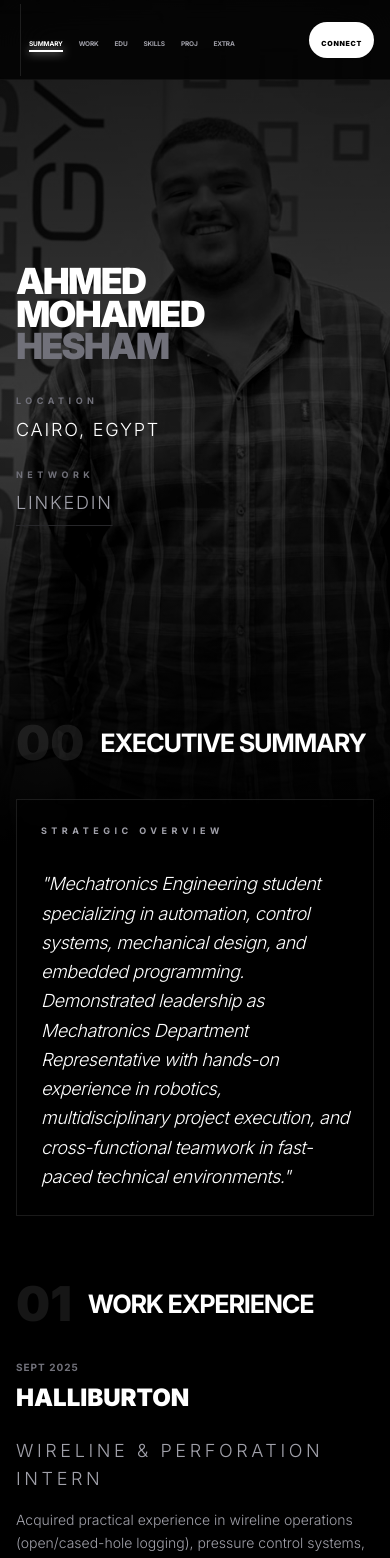
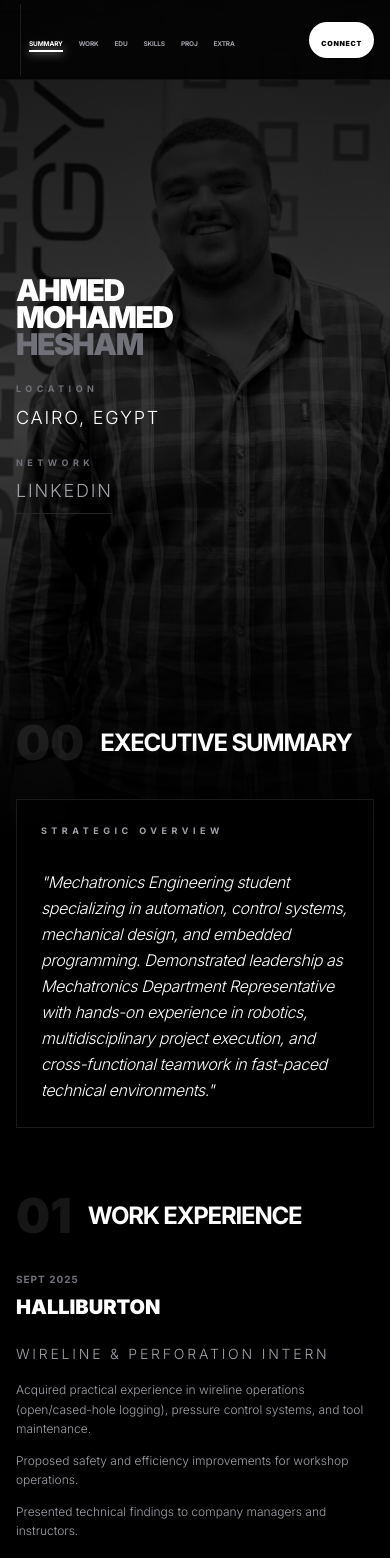
Before and after one commit to AmadoMamado74/AmadoPortfolio, a React (Vite) app: page / in a window 390 px wide. Shown: the top 1558 px of the page. Built offline with nearby package versions, Linux system fonts and the light colour scheme.

Commit message:
Optimize mobile font sizes for a more compact and readable layout

```diff
--- a/App.tsx
+++ b/App.tsx
@@ -296,7 +296,7 @@ const App: React.FC = () => {
         {/* HERO */}
         <section className="min-h-[70vh] flex flex-col justify-center px-4 md:px-8">
           <header className="max-w-[1400px] mx-auto w-full text-left">
-            <h1 className="text-4xl sm:text-6xl md:text-8xl lg:text-[10rem] font-black uppercase tracking-tighter leading-[0.9] mb-8 md:mb-12 animate-in fade-in slide-in-from-bottom-4 duration-1000">
+            <h1 className="text-3xl sm:text-5xl md:text-8xl lg:text-[10rem] font-black uppercase tracking-tighter leading-[0.9] mb-6 md:mb-12 animate-in fade-in slide-in-from-bottom-4 duration-1000">
               Ahmed<br />Mohamed<br /><span className="text-zinc-500">Hesham</span>
             </h1>
 
@@ -325,13 +325,13 @@ const App: React.FC = () => {
             <div className="max-w-[1400px] mx-auto">
               <div className="flex flex-row items-center gap-4 md:gap-12 mb-8 md:mb-32">
                 <span className="text-zinc-300/10 text-5xl md:text-[14rem] font-black leading-none select-none">00</span>
-                <h3 className="text-[6.5vw] md:text-8xl font-bold uppercase tracking-tighter md:tracking-[0.05em] md:-ml-20 text-white text-left break-words">Executive Summary</h3>
+                <h3 className="text-2xl md:text-8xl font-bold uppercase tracking-tighter md:tracking-[0.05em] md:-ml-20 text-white text-left break-words">Executive Summary</h3>
               </div>
               <div className="relative p-6 md:p-16 border border-white/10 bg-black/40 backdrop-blur-md group">
                 <div className="flex items-center justify-between gap-6 mb-8 md:mb-12">
                   <span className="text-zinc-400 text-[9px] md:text-[11px] font-bold uppercase tracking-[0.5em] md:tracking-[1em]">Strategic Overview</span>
                 </div>
-                <p className="text-lg md:text-2xl lg:text-3xl font-extralight leading-relaxed md:leading-tight text-white italic tracking-tight text-left">
+                <p className="text-base md:text-2xl lg:text-3xl font-extralight leading-relaxed md:leading-tight text-white italic tracking-tight text-left">
                   "{data.summary}"
                 </p>
               </div>
@@ -343,20 +343,20 @@ const App: React.FC = () => {
             <div className="max-w-[1400px] mx-auto">
               <div className="flex flex-row items-center gap-4 md:gap-12 mb-8 md:mb-40">
                 <span className="text-zinc-300/10 text-5xl md:text-[14rem] font-black leading-none select-none">01</span>
-                <h3 className="text-[6.5vw] md:text-8xl font-bold uppercase tracking-tighter md:tracking-[0.15em] md:-ml-20 text-white text-left break-words">Work Experience</h3>
+                <h3 className="text-2xl md:text-8xl font-bold uppercase tracking-tighter md:tracking-[0.15em] md:-ml-20 text-white text-left break-words">Work Experience</h3>
               </div>
               <div className="space-y-16 md:space-y-48">
                 {data.workExperience.map((exp) => (
                   <div key={exp.id} className="group relative grid grid-cols-1 md:grid-cols-4 gap-6 md:gap-16">
                     <div className="md:col-span-1 text-left">
                       <span className="text-[10px] md:text-[11px] font-bold text-zinc-500 uppercase tracking-widest block mb-2 md:mb-6">{exp.period}</span>
-                      <h4 className="text-2xl md:text-3xl font-black uppercase text-white leading-tight">{exp.company}</h4>
+                      <h4 className="text-xl md:text-3xl font-black uppercase text-white leading-tight">{exp.company}</h4>
                     </div>
                     <div className="md:col-span-3 border-l-0 md:border-l border-white/5 pl-0 md:pl-16 group-hover:border-white/20 transition-all duration-700 text-left">
-                      <h5 className="text-lg md:text-xl font-light text-zinc-400 mb-4 md:mb-10 uppercase tracking-[0.2em]">{exp.role}</h5>
+                      <h5 className="text-sm md:text-xl font-light text-zinc-400 mb-4 md:mb-10 uppercase tracking-[0.2em]">{exp.role}</h5>
                       <ul className="space-y-3 md:space-y-8">
                         {exp.description.map((d, i) => (
-                          <li key={i} className="text-zinc-400 text-[14px] md:text-lg leading-relaxed font-light hover:text-white transition-colors">{d}</li>
+                          <li key={i} className="text-zinc-400 text-[12px] md:text-lg leading-relaxed font-light hover:text-white transition-colors">{d}</li>
                         ))}
                       </ul>
                     </div>
@@ -371,18 +371,18 @@ const App: React.FC = () => {
             <div className="max-w-[1400px] mx-auto">
               <div className="flex flex-row items-center gap-4 md:gap-12 mb-8 md:mb-40">
                 <span className="text-zinc-300/10 text-5xl md:text-[14rem] font-black leading-none select-none">02</span>
-                <h3 className="text-[6.5vw] md:text-8xl font-bold uppercase tracking-tighter md:tracking-[0.15em] md:-ml-20 text-white text-left break-words">Education</h3>
+                <h3 className="text-2xl md:text-8xl font-bold uppercase tracking-tighter md:tracking-[0.15em] md:-ml-20 text-white text-left break-words">Education</h3>
               </div>
               <div className="grid grid-cols-2 gap-4 md:gap-10">
                 {data.education.map((edu) => (
                   <div key={edu.id} className="p-4 md:p-12 border border-white/10 bg-black/20 hover:border-white/40 transition-all duration-700 backdrop-blur-sm text-left">
                     <span className="text-[8px] md:text-[11px] font-bold text-zinc-500 uppercase tracking-widest">{edu.period}</span>
-                    <h4 className="text-lg md:text-4xl font-bold mt-2 md:mt-8 uppercase text-white">{edu.institution}</h4>
-                    <p className="text-[12px] md:text-xl font-light text-zinc-400 mt-2 md:mt-6 tracking-wide italic">{edu.degree}</p>
+                    <h4 className="text-sm md:text-4xl font-bold mt-2 md:mt-8 uppercase text-white">{edu.institution}</h4>
+                    <p className="text-[10px] md:text-xl font-light text-zinc-400 mt-2 md:mt-6 tracking-wide italic">{edu.degree}</p>
                     {edu.gpa && (
                       <div className="mt-4 md:mt-10 pt-4 md:pt-8 border-t border-white/10 flex items-baseline justify-start gap-2 md:gap-4">
-                        <span className="text-lg md:text-4xl font-black text-white uppercase tracking-tight">CGPA</span>
-                        <span className="text-sm md:text-2xl font-medium text-zinc-500">{edu.gpa}</span>
+                        <span className="text-sm md:text-4xl font-black text-white uppercase tracking-tight">CGPA</span>
+                        <span className="text-[10px] md:text-2xl font-medium text-zinc-500">{edu.gpa}</span>
                       </div>
                     )}
                   </div>
@@ -396,7 +396,7 @@ const App: React.FC = () => {
             <div className="max-w-[1400px] mx-auto">
               <div className="flex flex-row items-center gap-4 md:gap-12 mb-8 md:mb-40">
                 <span className="text-zinc-300/10 text-5xl md:text-[14rem] font-black leading-none select-none">03</span>
-                <h3 className="text-[6.5vw] md:text-8xl font-bold uppercase tracking-tighter md:tracking-[0.15em] md:-ml-20 text-white text-left break-words">Technical Skills</h3>
+                <h3 className="text-2xl md:text-8xl font-bold uppercase tracking-tighter md:tracking-[0.15em] md:-ml-20 text-white text-left break-words">Technical Skills</h3>
               </div>
               <div className="grid grid-cols-1 md:grid-cols-2 lg:grid-cols-3 gap-12 md:gap-16 lg:gap-24">
                 {/* Mechanical Engineering */}
@@ -452,18 +452,18 @@ const App: React.FC = () => {
             <div className="max-w-[1400px] mx-auto">
               <div className="flex flex-row items-center gap-4 md:gap-12 mb-8 md:mb-40">
                 <span className="text-zinc-300/10 text-5xl md:text-[14rem] font-black leading-none select-none">04</span>
-                <h3 className="text-[6.5vw] md:text-8xl font-bold uppercase tracking-tighter md:tracking-[0.15em] md:-ml-20 text-white text-left break-words">Projects</h3>
+                <h3 className="text-2xl md:text-8xl font-bold uppercase tracking-tighter md:tracking-[0.15em] md:-ml-20 text-white text-left break-words">Projects</h3>
               </div>
 
               <div className="space-y-16 md:space-y-32 mb-16 transition-all duration-700">
                 {visibleCategories.map((category, idx) => (
                   <div key={idx} className="space-y-8 md:space-y-16">
-                    <h4 className="text-white text-lg md:text-5xl font-black uppercase tracking-tight border-b-2 md:border-b-4 border-white pb-4 md:pb-6 inline-block text-left w-full md:w-auto">{category.title}</h4>
+                    <h4 className="text-white text-sm md:text-5xl font-black uppercase tracking-tight border-b-2 md:border-b-4 border-white pb-2 md:pb-6 inline-block text-left w-full md:w-auto">{category.title}</h4>
                     <div className="grid grid-cols-1 md:grid-cols-2 gap-8 md:gap-12">
                       {category.projects.map((p) => (
                         <div key={p.id} className="p-6 md:p-10 border border-white/10 bg-black/40 hover:bg-black/60 hover:border-white/40 transition-all duration-700 backdrop-blur-sm group text-left">
-                          <h4 className="text-xl md:text-3xl font-bold uppercase leading-tight mb-4 md:mb-8 text-white">{p.title}</h4>
-                          <p className="text-zinc-300 text-[12px] md:text-lg font-light leading-relaxed mb-6 md:mb-12">{p.description}</p>
+                          <h4 className="text-lg md:text-3xl font-bold uppercase leading-tight mb-4 md:mb-8 text-white">{p.title}</h4>
+                          <p className="text-zinc-300 text-[10px] md:text-lg font-light leading-relaxed mb-6 md:mb-12">{p.description}</p>
                           <div className="flex flex-wrap justify-start gap-2 md:gap-3">
                             {p.technologies.map(t => (
                               <span key={t} className="text-[8px] md:text-[9px] font-bold uppercase tracking-widest py-1 md:py-2 px-3 md:px-4 bg-white/5 text-zinc-400 group-hover:text-white transition-colors">{t}</span>
@@ -492,13 +492,13 @@ const App: React.FC = () => {
             <div className="max-w-[1400px] mx-auto transition-all">
               <div className="flex flex-row items-center gap-4 md:gap-12 mb-8 md:mb-40">
                 <span className="text-zinc-300/10 text-5xl md:text-[14rem] font-black leading-none select-none">05</span>
-                <h3 className="text-[6.5vw] md:text-8xl font-bold uppercase tracking-tighter md:tracking-[0.15em] md:-ml-20 text-white text-left break-words">Extracurriculars</h3>
+                <h3 className="text-2xl md:text-8xl font-bold uppercase tracking-tighter md:tracking-[0.15em] md:-ml-20 text-white text-left break-words">Extracurriculars</h3>
               </div>
               <div className="grid grid-cols-1 md:grid-cols-2 gap-10">
                 {data.extracurriculars.map((act, i) => (
                   <div key={i} className="flex flex-col justify-center p-6 md:p-10 border border-white/10 h-auto md:h-80 min-h-[160px] hover:border-white/40 transition-all duration-700 backdrop-blur-sm group hover:bg-black/40">
                     <span className="text-[8px] md:text-[11px] font-bold text-zinc-400 uppercase tracking-[0.5em] md:tracking-[1em] mb-4 md:mb-10 block group-hover:text-zinc-300">Contribution.0{i + 1}</span>
-                    <span className="text-[14px] md:text-2xl font-light uppercase tracking-tight text-white group-hover:text-white leading-relaxed">{act}</span>
+                    <span className="text-[12px] md:text-2xl font-light uppercase tracking-tight text-white group-hover:text-white leading-relaxed">{act}</span>
                   </div>
                 ))}
               </div>
@@ -510,7 +510,7 @@ const App: React.FC = () => {
             <div className="max-w-[1400px] mx-auto px-4 md:px-8">
               <div className="flex flex-row items-center gap-4 md:gap-12 mb-8 md:mb-40 text-left">
                 <span className="text-zinc-300/10 text-5xl md:text-[14rem] font-black leading-none select-none">06</span>
-                <h3 className="text-[6.5vw] md:text-8xl font-bold uppercase tracking-tighter md:tracking-[0.15em] md:-ml-20 text-white text-left break-words">Contact</h3>
+                <h3 className="text-2xl md:text-8xl font-bold uppercase tracking-tighter md:tracking-[0.15em] md:-ml-20 text-white text-left break-words">Contact</h3>
               </div>
 
               <div className="grid grid-cols-2 gap-4 md:gap-12 max-w-[1400px] mx-auto items-stretch">
```
